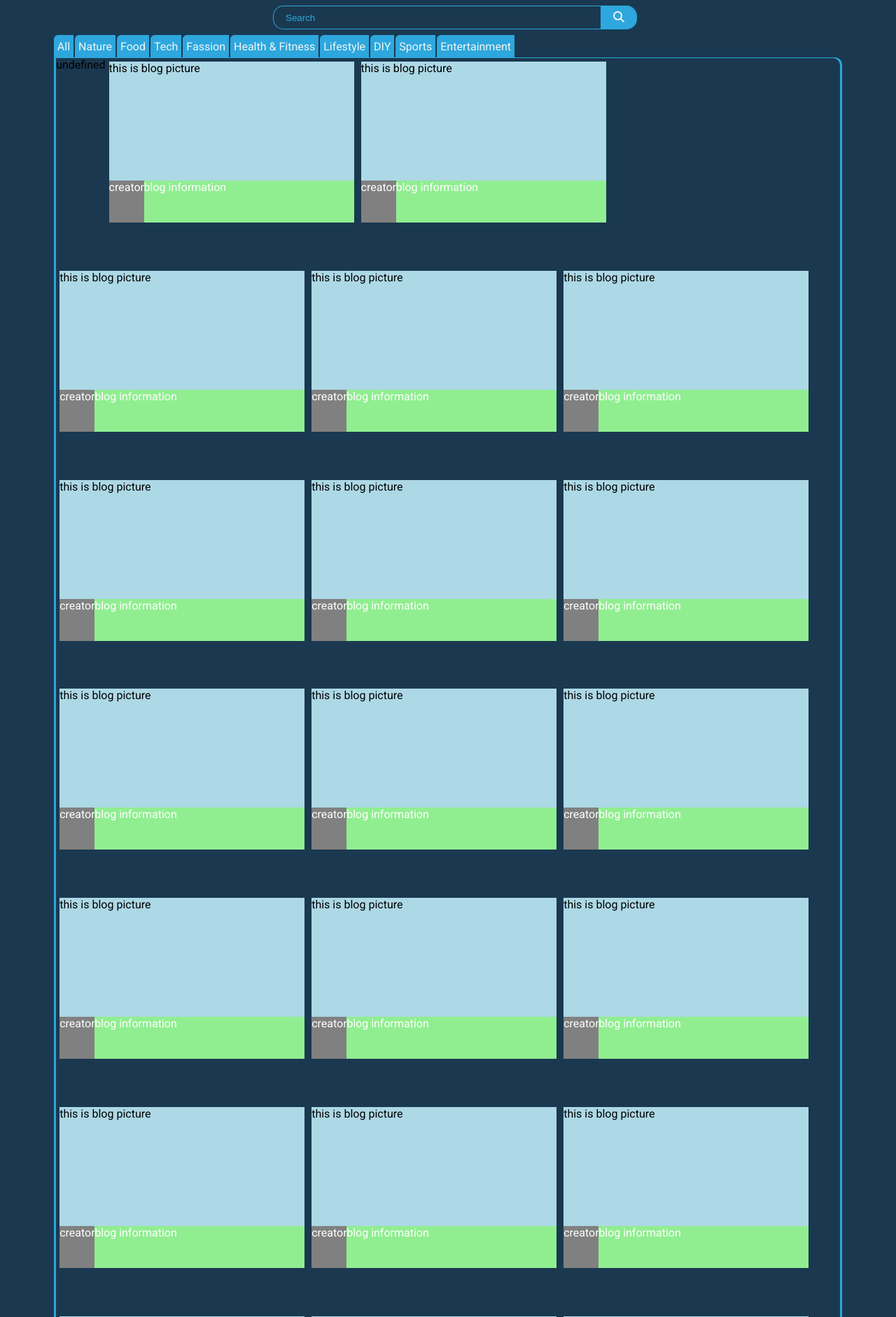
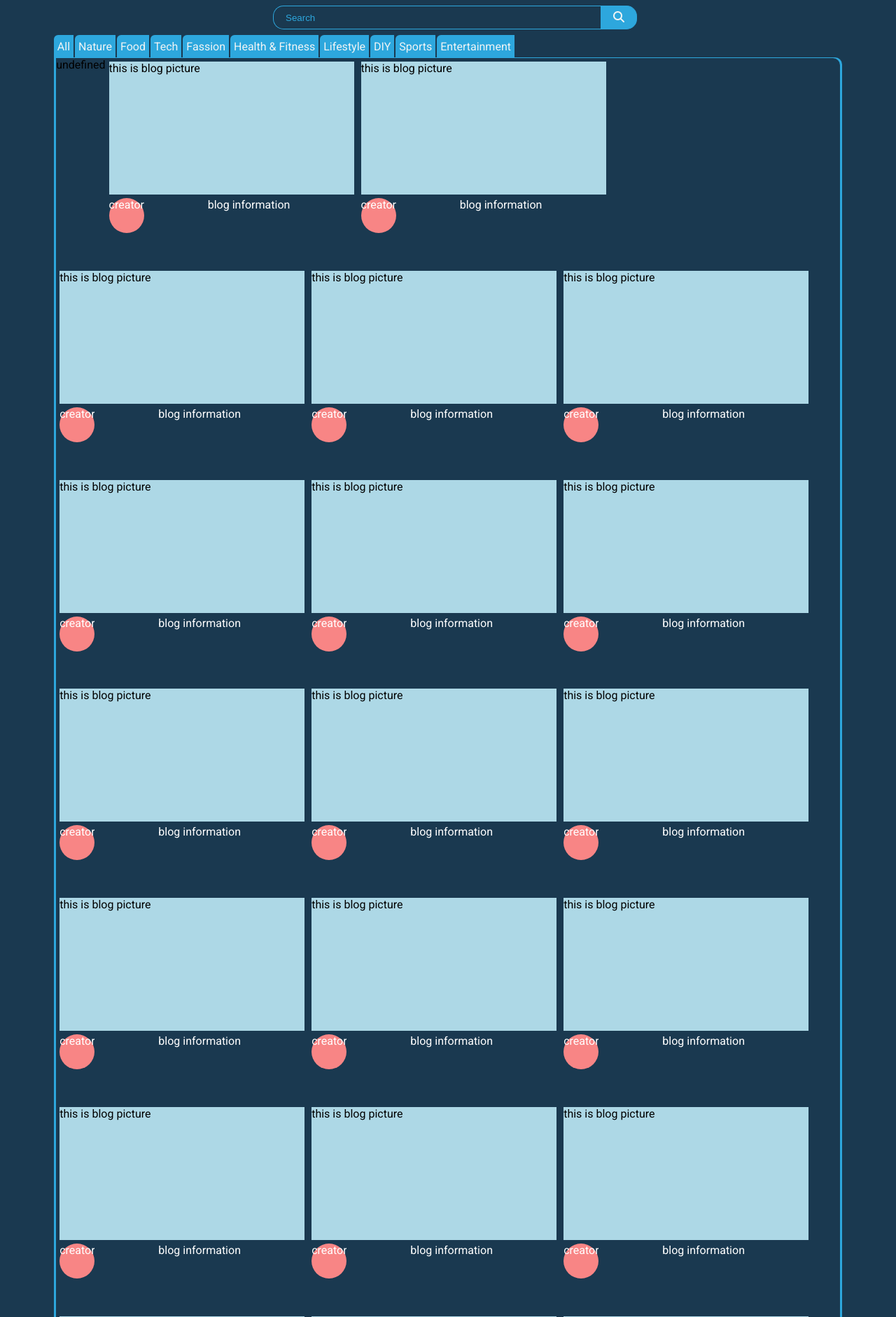
Before and after one commit to nomnom0418/group9MP2, a PHP site: page /body/body.html in a window 1280 px wide. Shown: the top 1882 px of the page at 70% size. Run offline with PHP 8.4, Linux system fonts and the light colour scheme.

Commit message:
fixe the child css

```diff
--- a/body/body.css
+++ b/body/body.css
@@ -80,6 +80,7 @@
   border-left: none;
   text-align: center;
 }
+
 .leftSearchIcon{
   padding-left: 16px;
 }
@@ -126,6 +127,22 @@
   background-color: var(--thirdColor);
   border-top-right-radius: 10px;
 }
+/*child css-------------------------------*/
+.creatorPic{
+  border-radius: 25px;
+  background-color: rgb(248, 133, 133);
+  margin-top: 5px;
+}
+.blogFooter{
+  background-color: var(--thirdColor);
+}
+.blogInfo{
+  background-color: var(--thirdColor);
+  text-align: center;
+  padding-top: 5px;
+}
+
+/*media Query----------------------------*/
 @media screen and (max-width: 920px){
   .folder{
     font-size: .9rem;
--- a/body/body.js
+++ b/body/body.js
@@ -4,17 +4,18 @@
   let blogParentPost=$('.blogsParent');
   let picChild;
   for(let i=1; i<=createdPost; i++){
-  picChild += '<div class="blogContainer"><div class="blogPicture">this is blog picture</div><div class="blogFooter"><div class="creatorPic"> creator </div><div class="blogInfo"> blog information</div></div></div>';
+  picChild += '<div class="blogContainer"><div class="blogPicture">this is blog picture</div><div class="blogFooter"><div><div class="creatorPic"> creator </div></div><div class="blogInfo"> blog information</div></div></div>';
   blogParentPost.html(picChild);
   }
   let blogCon=$('.blogContainer');
   blogCon.css({
     'display':'grid',
-    'gridTemplateRows':'170px 60px',
-    'height':'230px',
+    'gridTemplateRows':'190px 60px',
+    'height':'250px',
     'width':'350px',
     'backgroundColor':'white',
-    'margin':'5px 5px'
+    'margin':'5px 5px',
+    'border-radius':'5px',
   });
   $('.blogPicture').css({
     'backgroundColor':'lightblue',
@@ -22,14 +23,15 @@
   $('.blogFooter').css({
     'display':'grid',
     'gridTemplateColumns':'50px 300px',
-    'backgroundColor':'gray',
     'color':'white'
   });
   $('.creatorPic').css({
-    'backgroundColor':'lightred',
+    'cursor':'pointer',
+    'height':'50px',
+    'width':'50px',
   });
   $('.blogInfo').css({
-    'backgroundColor':'lightgreen',
+    'cursor':'pointer'
   });
 
  //this is for body height
```
